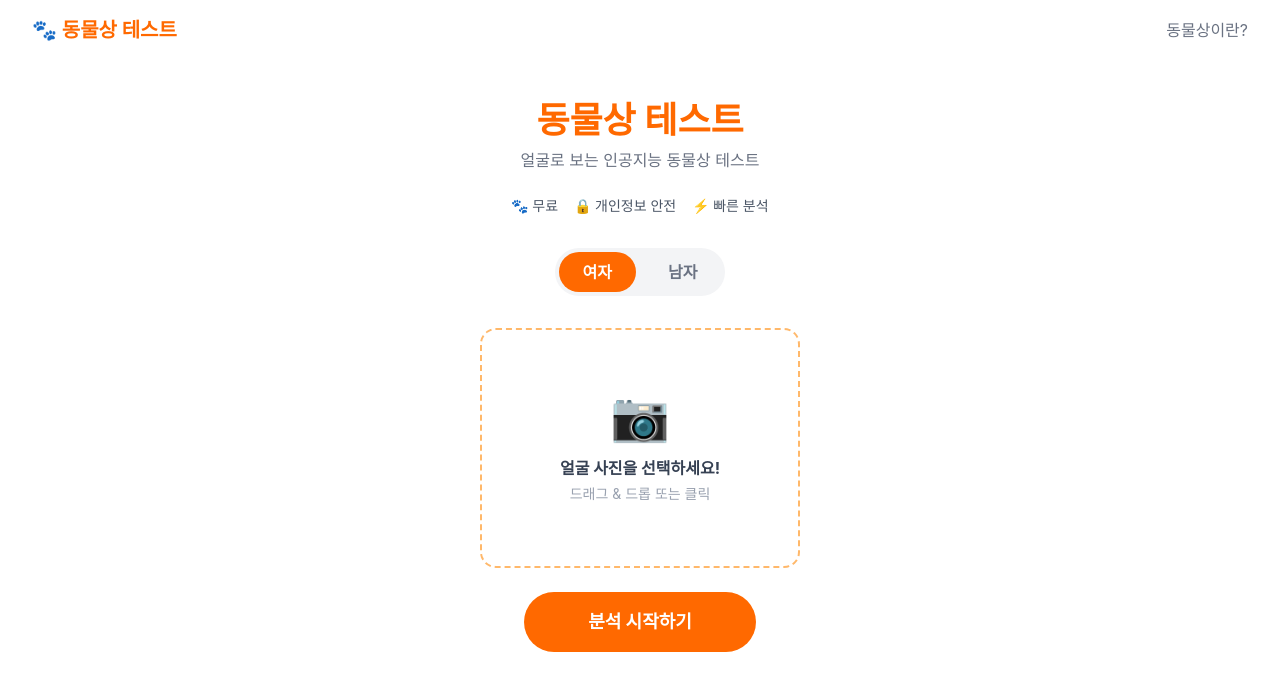
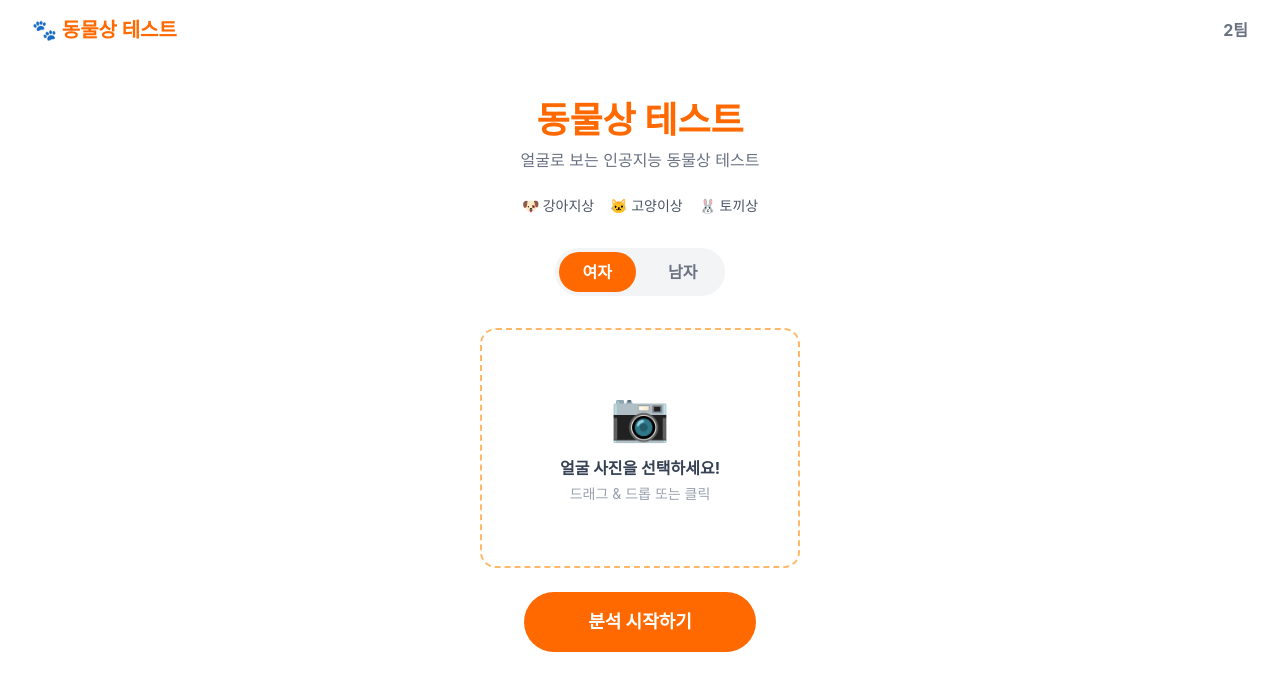
Before and after one commit to LIKELION-SEOULTECH/animal-face-2-fe, a React (Vite) app: page / in a window 1280 px wide. Shown: the top 690 px of the page. Built offline with nearby package versions, Linux system fonts and the light colour scheme.

Commit message:
fix: replace nav button with team name

```diff
--- a/src/pages/CollectionPage.jsx
+++ b/src/pages/CollectionPage.jsx
@@ -32,7 +32,7 @@ function CollectionPage() {
         <div className="min-h-screen bg-white">
             <nav className="flex justify-between items-center px-8 py-4">
                 <div className="text-orange-500 font-bold text-xl">🐾 동물상 테스트</div>
-                <button className="text-gray-500">동물상이란?</button>
+                <span className="text-gray-500 font-bold">2팀</span>
             </nav>
             <main className="flex flex-col items-center py-10 px-4">
                 <h1 className="text-3xl font-bold text-gray-800 mb-8">🐾 나의 도감</h1>
--- a/src/pages/LoadingPage.jsx
+++ b/src/pages/LoadingPage.jsx
@@ -12,7 +12,7 @@ function LoadingPage({ onFinish }) {
     return (
         <div className="min-h-screen bg-white flex flex-col items-center justify-center">
             <div className="w-24 h-24 border-8 border-orange-200 border-t-orange-500 rounded-full animate-spin mb-8"></div>
-            <p className="text-xl font-bold text-gray-700 mb-2">당신의 동물상을 분석중...</p>
+            <p className="text-xl font-bold text-gray-700 mb-2">당신의 동물상을 분석중입니다...</p>
             <p className="text-gray-400">얼굴을 확인하는 중...</p>
         </div>
     )
--- a/src/pages/MainPage.jsx
+++ b/src/pages/MainPage.jsx
@@ -73,15 +73,15 @@ function MainPage() {
         <div className="min-h-screen bg-white">
             <nav className="flex justify-between items-center px-8 py-4">
                 <div className="text-orange-500 font-bold text-xl">🐾 동물상 테스트</div>
-                <button className="text-gray-500">동물상이란?</button>
+                <span className="text-gray-500 font-bold">2팀</span>
             </nav>
             <main className="flex flex-col items-center py-10">
                 <h1 className="text-4xl font-bold text-orange-500 mb-2">동물상 테스트</h1>
                 <p className="text-gray-500 mb-6">얼굴로 보는 인공지능 동물상 테스트</p>
                 <div className="flex gap-4 mb-8 text-sm text-gray-600">
-                    <span>🐾 무료</span>
-                    <span>🔒 개인정보 안전</span>
-                    <span>⚡ 빠른 분석</span>
+                    <span>🐶 강아지상</span>
+                    <span>🐱 고양이상</span>
+                    <span>🐰 토끼상</span>
                 </div>
                 <div className="flex gap-2 mb-8 bg-gray-100 rounded-full p-1">
                     <button
--- a/src/pages/ResultPage.jsx
+++ b/src/pages/ResultPage.jsx
@@ -34,7 +34,7 @@ function ResultPage({ gender, resultData }) {
         <div className="min-h-screen bg-white">
             <nav className="flex justify-between items-center px-8 py-4">
                 <div className="text-orange-500 font-bold text-xl">🐾 동물상 테스트</div>
-                <button className="text-gray-500">동물상이란?</button>
+                <span className="text-gray-500 font-bold">2팀</span>
             </nav>
             <main className="flex flex-col items-center py-10 px-4">
                 <h1 className="text-3xl font-bold text-gray-800 mb-8">🐾 동물상 결과</h1>
```
